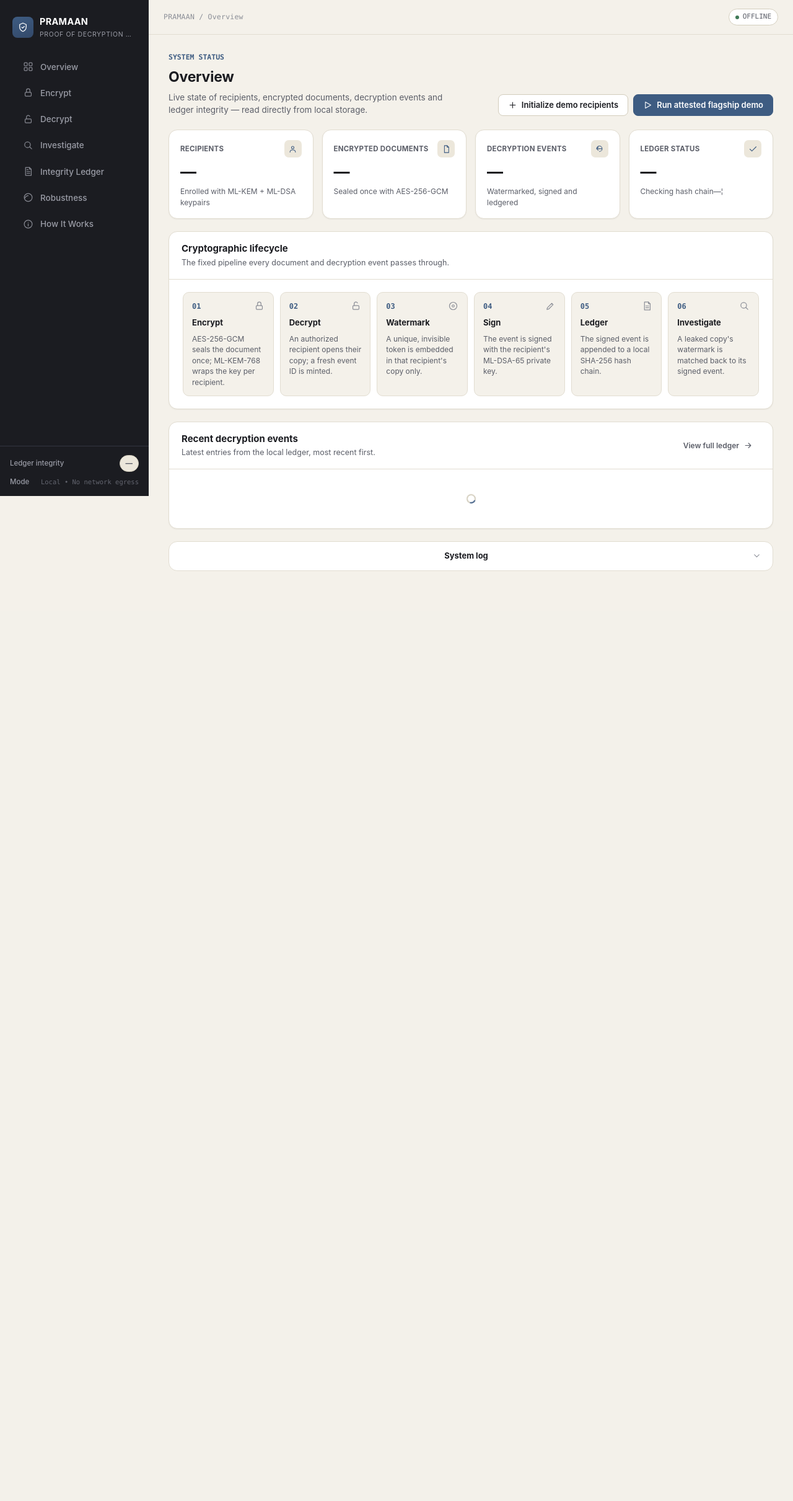
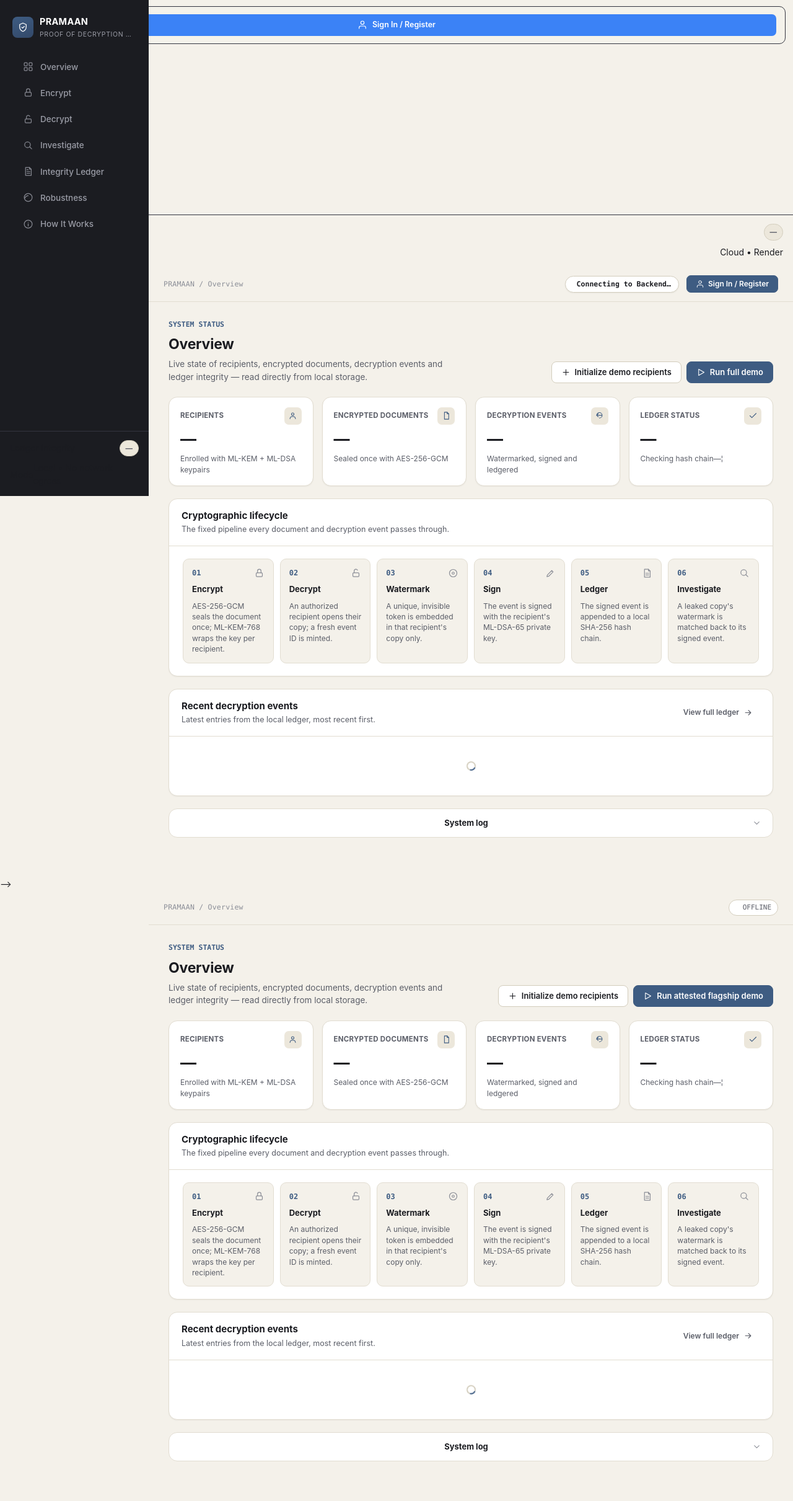
Before and after one commit to Chirayu1167/Pramaan, a Flask app: page / in a window 1280 px wide. Shown: the whole page at 62% size. Before the commit the page ends 921 px from the top, so only its background shows below. Run offline with Flask 3, Linux system fonts and the light colour scheme; some libraries are stand-ins or nearby versions.

Commit message:
feat(ui): Add prominent Sidebar & Topbar Auth Widget, connection status badge, and resilient backend auto-reconnect

```diff
--- a/static/css/app.css
+++ b/static/css/app.css
@@ -112,16 +112,96 @@ a{color:inherit}
 
 .sidebar-bottom{padding:14px 16px;border-top:1px solid var(--charcoal-line)}
 .status-row{display:flex;align-items:center;justify-content:space-between;margin-bottom:8px}
-.status-label{font-size:11.5px;color:var(--on-charcoal-muted);font-weight:500}
-.dot{width:7px;height:7px;border-radius:50%;background:var(--green);flex:none}
-.dot.dot-idle{background:#5b5e68}
-.build-tag{font-family:var(--mono);font-size:10.5px;color:#63656f}
+/* ---------- Auth & User Sidebar Widget ---------- */
+.sidebar-auth-box{
+  margin: 10px 12px 16px;
+  padding: 12px 14px;
+  background: rgba(255,255,255,0.04);
+  border: 1px solid var(--charcoal-line);
+  border-radius: 10px;
+}
+.auth-user-header{
+  display: flex;
+  align-items: center;
+  gap: 10px;
+  margin-bottom: 8px;
+}
+.auth-user-avatar{
+  width: 32px;
+  height: 32px;
+  border-radius: 50%;
+  background: #3b82f6;
+  color: #fff;
+  display: flex;
+  align-items: center;
+  justify-content: center;
+  font-weight: 700;
+  font-size: 13px;
+  flex: none;
+}
+.auth-user-info{
+  min-width: 0;
+  flex: 1;
+}
+.auth-user-name{
+  font-size: 13px;
+  font-weight: 600;
+  color: #fff;
+  white-space: nowrap;
+  overflow: hidden;
+  text-overflow: ellipsis;
+}
+.auth-user-session{
+  font-size: 10.5px;
+  font-family: var(--mono);
+  color: var(--on-charcoal-muted);
+  white-space: nowrap;
+  overflow: hidden;
+  text-overflow: ellipsis;
+}
+.btn-auth-signin{
+  width: 100%;
+  display: flex;
+  align-items: center;
+  justify-content: center;
+  gap: 8px;
+  padding: 8px 12px;
+  background: #3b82f6;
+  color: #fff;
+  font-size: 12.5px;
+  font-weight: 600;
+  border: none;
+  border-radius: 7px;
+  cursor: pointer;
+  transition: background 0.15s ease, transform 0.05s ease;
+}
+.btn-auth-signin:hover{background:#2563eb}
+.btn-auth-signin:active{transform:scale(0.98)}
+
+.server-status-pill{
+  display: inline-flex;
+  align-items: center;
+  gap: 6px;
+  padding: 4px 12px;
+  border-radius: 999px;
+  background: var(--white);
+  border: 1px solid var(--hairline-strong);
+  font-family: var(--mono);
+  font-size: 11.5px;
+  font-weight: 600;
+  color: var(--ink);
+  box-shadow: var(--shadow-1);
+}
+.server-status-pill.is-online .dot{background:#10b981;box-shadow:0 0 8px #10b981}
+.server-status-pill.is-connecting .dot{background:#f59e0b;box-shadow:0 0 8px #f59e0b;animation:pulse 1.5s infinite}
+.server-status-pill.is-offline .dot{background:#ef4444}
+@keyframes pulse{0%,100%{opacity:1}50%{opacity:0.4}}
 
 /* ---------- Topbar + main ---------- */
 .main-col{margin-left:var(--sidebar-w);flex:1;min-width:0;display:flex;flex-direction:column}
 .topbar{
   position:sticky;top:0;z-index:30;height:var(--topbar-h);
-  background:rgba(244,241,234,.92);backdrop-filter:blur(6px);
+  background:rgba(244,241,234,.95);backdrop-filter:blur(8px);
   border-bottom:1px solid var(--hairline);
   display:flex;align-items:center;justify-content:space-between;
   padding:0 24px;
--- a/static/js/app.js
+++ b/static/js/app.js
@@ -625,9 +625,27 @@
       : `<span class="chip chip-red">${ICON.x}INVALID</span>`;
   }
 
-  async function loadStatus() {
+  function setServerStatus(state, text) {
+    const badge = document.getElementById("server-status-badge");
+    const label = document.getElementById("server-status-text");
+    if (badge && label) {
+      badge.className = `server-status-pill is-${state}`;
+      label.textContent = text;
+    }
+  }
+
+  async function loadStatus(silent = false) {
     const d = await api("GET", "/api/status");
-    if (d.error) { toast(d.error, "alert"); return; }
+    if (d.error) {
+      setServerStatus("connecting", "Connecting (Waking up cloud backend…)");
+      const ledgerWrap = document.getElementById("overview-ledger-wrap");
+      if (ledgerWrap && !STATE.status) {
+        ledgerWrap.innerHTML = `<div class="empty-state"><div class="spinner dark"></div><span>Connecting to Render backend… please wait a few seconds.</span></div>`;
+      }
+      setTimeout(() => loadStatus(true), 3000);
+      return false;
+    }
+    setServerStatus("online", "Connected (Render Cloud)");
     STATE.status = d;
     STATE.docIndex = {};
     (d.documents || []).forEach((doc) => (STATE.docIndex[doc.doc_id] = doc));
@@ -651,6 +669,7 @@
     // populate decrypt selects
     const docSel = document.getElementById("select-doc");
     const recSel = document.getElementById("select-recipient");
+    if (docSel && recSel) {
       const prevDoc = docSel.value, prevRec = recSel.value;
       docSel.innerHTML = (d.documents || []).length
         ? (d.documents || []).map((x) => `<option value="${esc(x.doc_id)}">${esc(x.filename)} (${esc(short(x.doc_id, 8, 0))})</option>`).join("")
@@ -660,6 +679,7 @@
         : `<option value="">No recipients enrolled</option>`;
       if ((d.documents || []).some((x) => x.doc_id === prevDoc)) docSel.value = prevDoc;
       if ((d.recipients || []).includes(prevRec)) recSel.value = prevRec;
+    }
     const revRec = document.getElementById("select-revoke-recipient");
     const revCus = document.getElementById("select-revoke-custodian");
     if (revRec && revCus) {
@@ -670,11 +690,11 @@
         ? (d.custodians || []).map((x) => `<option value="${esc(x)}">${esc(x)}</option>`).join("")
         : `<option value="">No custodians</option>`;
     }
+    return true;
   }
 
   async function loadLedger() {
     const d = await api("GET", "/api/ledger");
-    if (d.error) { toast(d.error, "alert"); return; }
     STATE.ledger = Array.isArray(d) ? d : [];
     renderOverviewLedger();
     if (document.querySelector('.view[data-view="ledger"]').classList.contains("is-active")) renderLedgerTable();
--- a/templates/index.html
+++ b/templates/index.html
@@ -17,10 +17,33 @@
           <svg class="svg-icon" viewBox="0 0 24 24"><path d="M12 3l7 3v5c0 4.6-3 8.4-7 10-4-1.6-7-5.4-7-10V6l7-3z"/><path d="M9.5 12l1.8 1.8L15 10"/></svg>
         </div>
         <div class="brand-text">
-          <span class="brand-title">PS26237</span>
+          <span class="brand-title">PRAMAAN</span>
           <span class="brand-sub">DECRYPTION PROVENANCE</span>
         </div>
       </div>
+
+      <!-- Prominent User Security & Authentication Box in Sidebar -->
+      <div class="sidebar-auth-box">
+        <div id="sb-auth-logged-out">
+          <button class="btn-auth-signin" id="sb-btn-signin">
+            <svg class="svg-icon" viewBox="0 0 24 24" style="width:16px;height:16px"><path d="M20 21v-2a4 4 0 0 0-4-4H8a4 4 0 0 0-4 4v2"/><circle cx="12" cy="7" r="4"/></svg>
+            Sign In / Register
+          </button>
+        </div>
+        <div id="sb-auth-logged-in" style="display:none;">
+          <div class="auth-user-header">
+            <div class="auth-user-avatar" id="sb-avatar">U</div>
+            <div class="auth-user-info">
+              <div class="auth-user-name" id="sb-username">User</div>
+              <div class="auth-user-session" id="sb-session-text">Session: active</div>
+            </div>
+          </div>
+          <button class="btn btn-ghost btn-sm" id="sb-btn-logout" style="width:100%;color:#ef4444;border:1px solid rgba(239,68,68,0.2);padding:4px 8px;font-size:11px;margin-top:6px;">
+            Sign Out
+          </button>
+        </div>
+      </div>
+
       <nav class="nav" id="nav">
         <button class="nav-item" data-view="overview">
           <svg class="svg-icon" viewBox="0 0 24 24"><rect x="3" y="3" width="7" height="7" rx="1.5"/><rect x="14" y="3" width="7" height="7" rx="1.5"/><rect x="3" y="14" width="7" height="7" rx="1.5"/><rect x="14" y="14" width="7" height="7" rx="1.5"/></svg>
@@ -54,8 +77,8 @@
         <span class="chip chip-neutral" id="sb-ledger-chip">—</span>
       </div>
       <div class="status-row" style="margin-bottom:0">
-        <span class="status-label">Mode</span>
-        <span class="build-tag">Local &bull; No network egress</span>
+        <span class="status-label">Backend</span>
+        <span class="build-tag" id="sb-backend-tag">Cloud &bull; Render</span>
       </div>
     </div>
   </aside>
@@ -67,26 +90,28 @@
         <button class="btn btn-ghost btn-sm menu-btn" id="menu-toggle" aria-label="Toggle navigation">
           <svg class="svg-icon" viewBox="0 0 24 24"><path d="M4 6h16M4 12h16M4 18h16"/></svg>
         </button>
-        <span class="topbar-crumb" id="crumb">PS26237 / Overview</span>
+        <span class="topbar-crumb" id="crumb">PRAMAAN / Overview</span>
       </div>
       <div class="topbar-right" style="display:flex;align-items:center;gap:12px;">
+        <span class="server-status-pill is-connecting" id="server-status-badge">
+          <span class="dot"></span>
+          <span id="server-status-text">Connecting to Backend…</span>
+        </span>
         <div id="auth-signed-out" style="display:flex;align-items:center;gap:8px;">
-          <button class="btn btn-sm btn-primary" id="btn-open-auth-modal" style="padding:4px 12px;font-size:12px;">
+          <button class="btn btn-sm btn-primary" id="btn-open-auth-modal" style="padding:6px 14px;font-size:12px;font-weight:600;display:flex;align-items:center;gap:6px;">
             <svg class="svg-icon" style="width:14px;height:14px" viewBox="0 0 24 24"><path d="M20 21v-2a4 4 0 0 0-4-4H8a4 4 0 0 0-4 4v2"/><circle cx="12" cy="7" r="4"/></svg>
             Sign In / Register
           </button>
         </div>
         <div id="auth-signed-in" style="display:none;align-items:center;gap:8px;">
-          <span class="chip chip-neutral" id="user-display-email" style="font-size:12px;display:flex;align-items:center;gap:4px;">
+          <span class="chip chip-neutral" id="user-display-email" style="font-size:12px;display:flex;align-items:center;gap:6px;">
             <span class="dot" style="background:#10b981;width:6px;height:6px;border-radius:50%"></span>
             <span id="user-email-text">User</span>
           </span>
-          <span class="chip chip-neutral" id="user-session-pill" style="font-size:11px;opacity:0.8;" title="Active Firestore Session ID">Sess: —</span>
-          <button class="btn btn-ghost btn-sm" id="btn-auth-logout" style="padding:2px 8px;font-size:11px;" title="Sign out and revoke session">
+          <button class="btn btn-ghost btn-sm" id="btn-auth-logout" style="padding:3px 8px;font-size:11.5px;color:#ef4444;" title="Sign out and revoke session">
             Sign Out
           </button>
         </div>
-        <span class="offline-pill"><span class="dot" style="width:6px;height:6px"></span>ONLINE / CLOUD</span>
       </div>
     </header>
 
@@ -953,11 +978,13 @@
   // DOM Elements
   const modal = document.getElementById("auth-modal");
   const btnOpenModal = document.getElementById("btn-open-auth-modal");
+  const sbBtnSignin = document.getElementById("sb-btn-signin");
   const btnCloseModal = document.getElementById("btn-close-auth-modal");
   const btnGoogle = document.getElementById("btn-auth-google");
   const btnEmailSignIn = document.getElementById("btn-email-signin");
   const btnEmailSignUp = document.getElementById("btn-email-signup");
   const btnLogout = document.getElementById("btn-auth-logout");
+  const sbBtnLogout = document.getElementById("sb-btn-logout");
   const inputEmail = document.getElementById("auth-input-email");
   const inputPassword = document.getElementById("auth-input-password");
   const errorMsg = document.getElementById("auth-error-msg");
@@ -965,7 +992,12 @@
   const signedOutRow = document.getElementById("auth-signed-out");
   const signedInRow = document.getElementById("auth-signed-in");
   const userEmailText = document.getElementById("user-email-text");
-  const userSessionPill = document.getElementById("user-session-pill");
+
+  const sbLoggedOut = document.getElementById("sb-auth-logged-out");
+  const sbLoggedIn = document.getElementById("sb-auth-logged-in");
+  const sbAvatar = document.getElementById("sb-avatar");
+  const sbUsername = document.getElementById("sb-username");
+  const sbSessionText = document.getElementById("sb-session-text");
 
   function showError(msg) {
     if (errorMsg) {
@@ -991,6 +1023,7 @@
   }
 
   if (btnOpenModal) btnOpenModal.addEventListener("click", openModal);
+  if (sbBtnSignin) sbBtnSignin.addEventListener("click", openModal);
   if (btnCloseModal) btnCloseModal.addEventListener("click", closeModal);
 
   const BACKEND_BASE = (window.location.hostname.includes("firebaseapp.com") || window.location.hostname.includes("web.app"))
@@ -1009,7 +1042,7 @@
       const data = await res.json();
       if (data.session_id) {
         localStorage.setItem("pramaan_session_id", data.session_id);
-        if (userSessionPill) userSessionPill.textContent = "Sess: " + data.session_id.substring(0, 8) + "…";
+        if (sbSessionText) sbSessionText.textContent = "Sess: " + data.session_id.substring(0, 8) + "…";
       }
     } catch (err) {
       console.warn("Session sync warning:", err);
@@ -1020,13 +1053,27 @@
   onAuthStateChanged(auth, async (user) => {
     if (user) {
       closeModal();
+      const displayName = user.displayName || user.email.split("@")[0];
+      const initial = (displayName[0] || "U").toUpperCase();
+
       if (signedOutRow) signedOutRow.style.display = "none";
       if (signedInRow) signedInRow.style.display = "flex";
-      if (userEmailText) userEmailText.textContent = user.displayName || user.email;
+      if (userEmailText) userEmailText.textContent = user.email;
+
+      if (sbLoggedOut) sbLoggedOut.style.display = "none";
+      if (sbLoggedIn) sbLoggedIn.style.display = "block";
+      if (sbAvatar) sbAvatar.textContent = initial;
+      if (sbUsername) sbUsername.textContent = displayName;
+      if (sbSessionText) sbSessionText.textContent = "Session: active";
+
       await syncSession(user);
     } else {
       if (signedOutRow) signedOutRow.style.display = "flex";
       if (signedInRow) signedInRow.style.display = "none";
+
+      if (sbLoggedOut) sbLoggedOut.style.display = "block";
+      if (sbLoggedIn) sbLoggedIn.style.display = "none";
+
       localStorage.removeItem("pramaan_session_id");
     }
   });
@@ -1036,7 +1083,7 @@
     btnGoogle.addEventListener("click", async () => {
       clearError();
       try {
-        const result = await signInWithPopup(auth, googleProvider);
+        await signInWithPopup(auth, googleProvider);
         closeModal();
       } catch (err) {
         showError(err.message);
@@ -1083,8 +1130,7 @@
   }
 
   // Logout
-  if (btnLogout) {
-    btnLogout.addEventListener("click", async () => {
+  async function performLogout() {
     const sessionId = localStorage.getItem("pramaan_session_id");
     if (sessionId) {
       try {
@@ -1096,8 +1142,10 @@
       } catch (e) {}
     }
     await signOut(auth);
-    });
   }
+
+  if (btnLogout) btnLogout.addEventListener("click", performLogout);
+  if (sbBtnLogout) sbBtnLogout.addEventListener("click", performLogout);
 </script>
 </body>
 </html>
```
Also changed, not shown: public/index.html (+68 -20 lines), public/css/app.css, public/js/app.js. Lines whose indentation alone changed are shown as unchanged.
